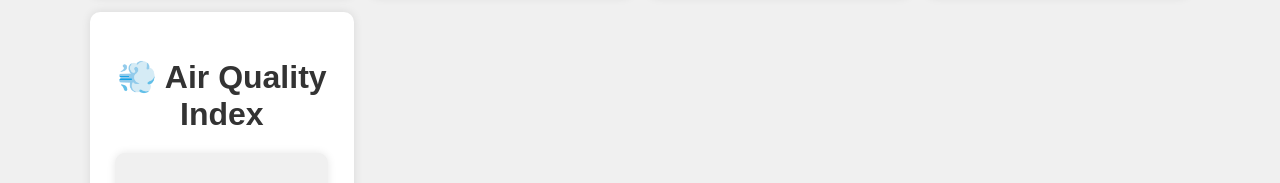
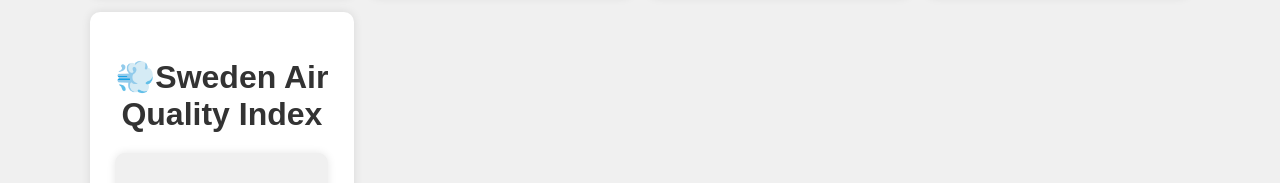
Before and after one commit to Kriitzyy/WeatherApp-, a website: page Index.html in a window 1280 px wide. Shown: the part 977-1160 px from the top of the page. Drawn offline with Linux system fonts and the light colour scheme; no server answers.

Commit message:
Förtydligade texten på Air Quality Index så det står för Sverige

```diff
--- a/Index.html
+++ b/Index.html
@@ -73,7 +73,7 @@
                     <p class="desc"></p>
                 </div>
                 <div class="city-card" id="airQ">
-                    <h2>💨 Air Quality Index</h2>
+                    <h2>💨Sweden Air Quality Index</h2>
                     <div class="aqi-card">
                         <p>🌿 AQI Level: <span id="aqi-value">Loading...</span></p>
                         <p id="aqi-desc"></p>
```
